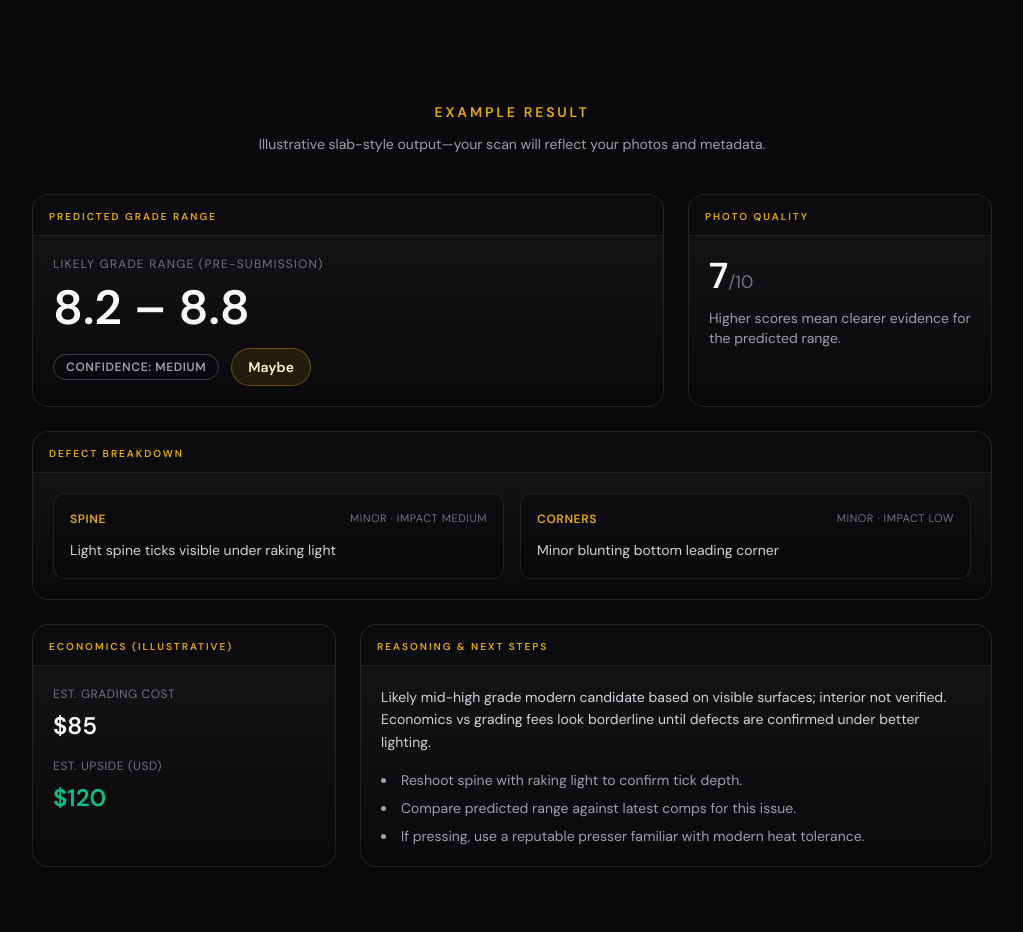
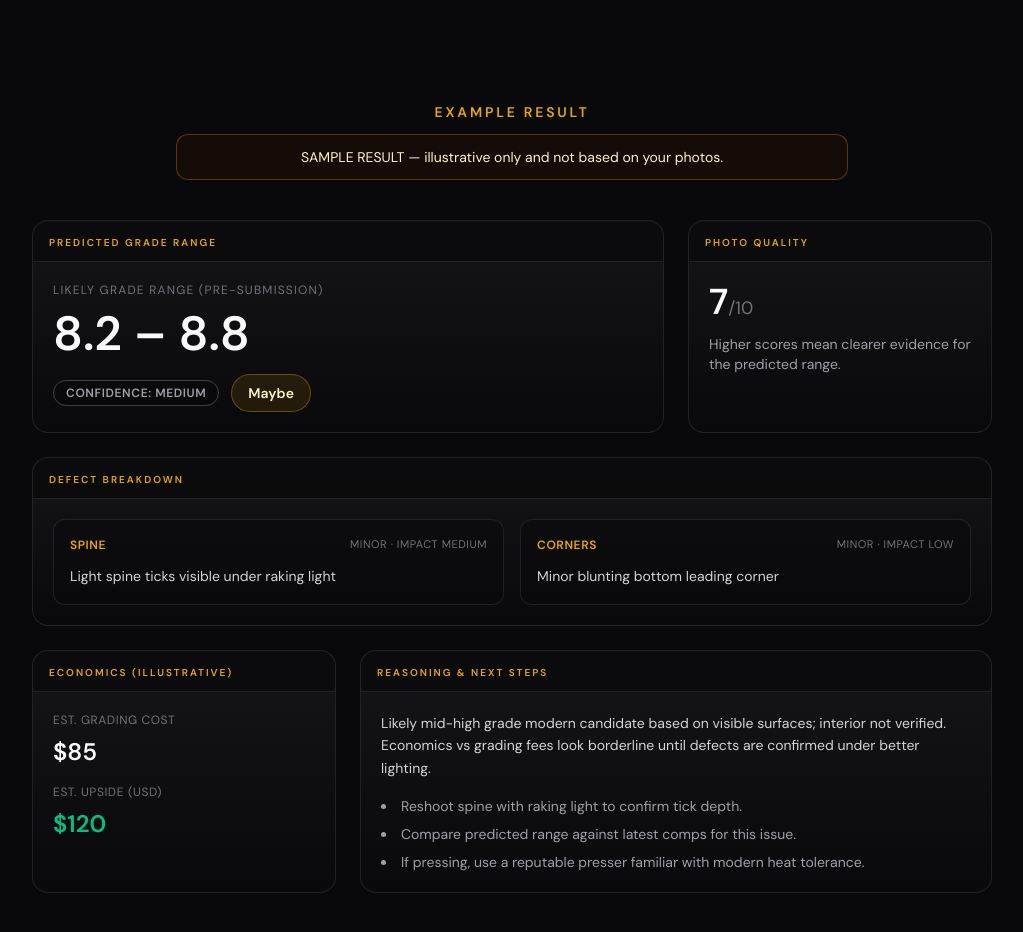
Before and after one commit to BTheCoderr/CoverGrail, a Next.js app: page / in a window 1280 px wide. Shown: the part 1600-2532 px from the top of the page, without its empty margins (128-1151 px from the left). Built offline with nearby package versions, Linux system fonts and the light colour scheme; no server answers.

Commit message:
Label landing grade as sample [skip netlify]

```diff
--- a/src/components/landing/ExampleResult.tsx
+++ b/src/components/landing/ExampleResult.tsx
@@ -14,9 +14,8 @@ export function ExampleResult() {
       <h2 className="text-center text-sm font-semibold uppercase tracking-[0.2em] text-amber-400/90">
         Example result
       </h2>
-      <p className="mx-auto mt-3 max-w-2xl text-center text-sm text-zinc-400">
-        Illustrative slab-style output—your scan will reflect your photos and
-        metadata.
+      <p className="mx-auto mt-3 max-w-2xl rounded-xl border border-amber-500/30 bg-amber-950/20 px-4 py-3 text-center text-sm text-amber-100">
+        SAMPLE RESULT — illustrative only and not based on your photos.
       </p>
 
       <div className="mt-10 grid gap-6 lg:grid-cols-3">
```
